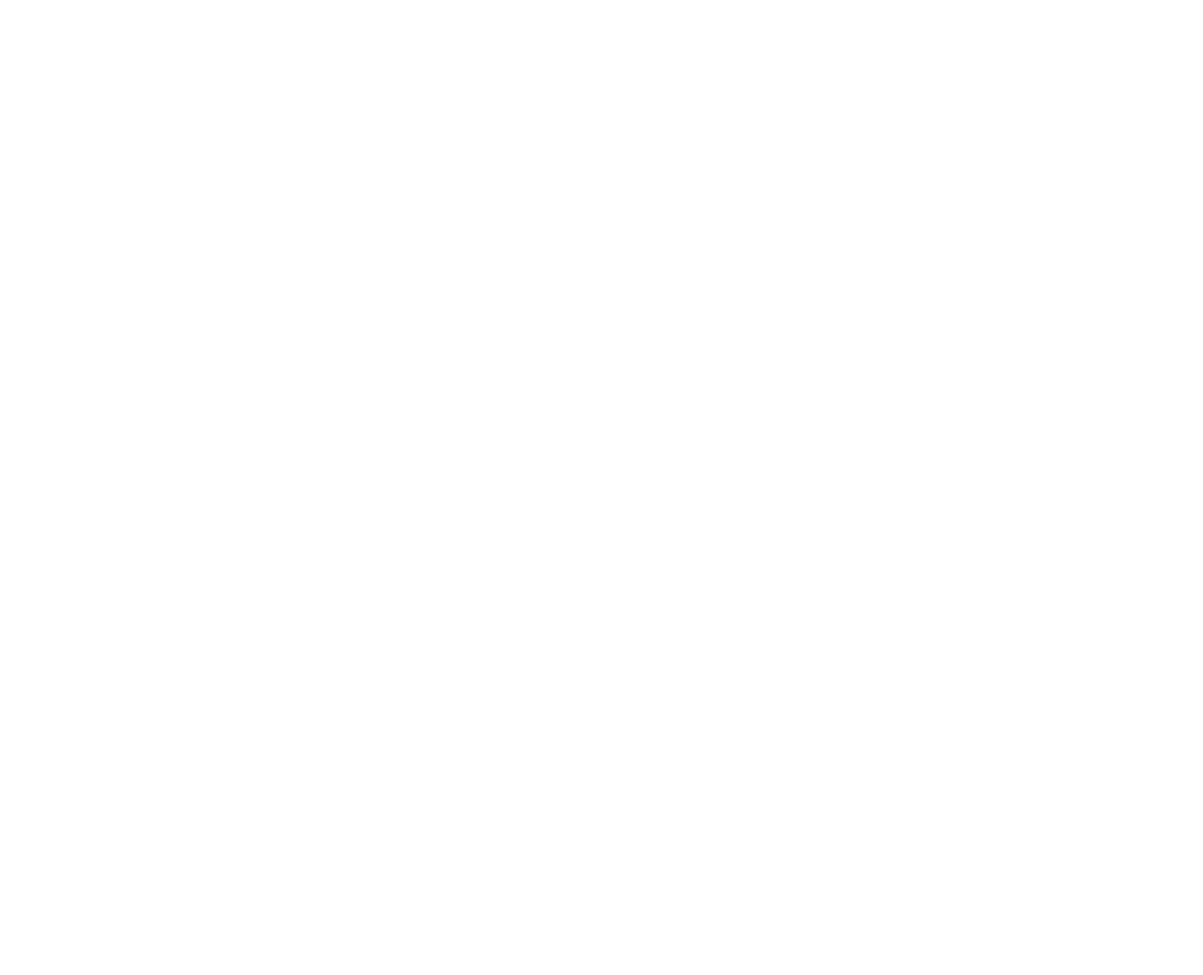
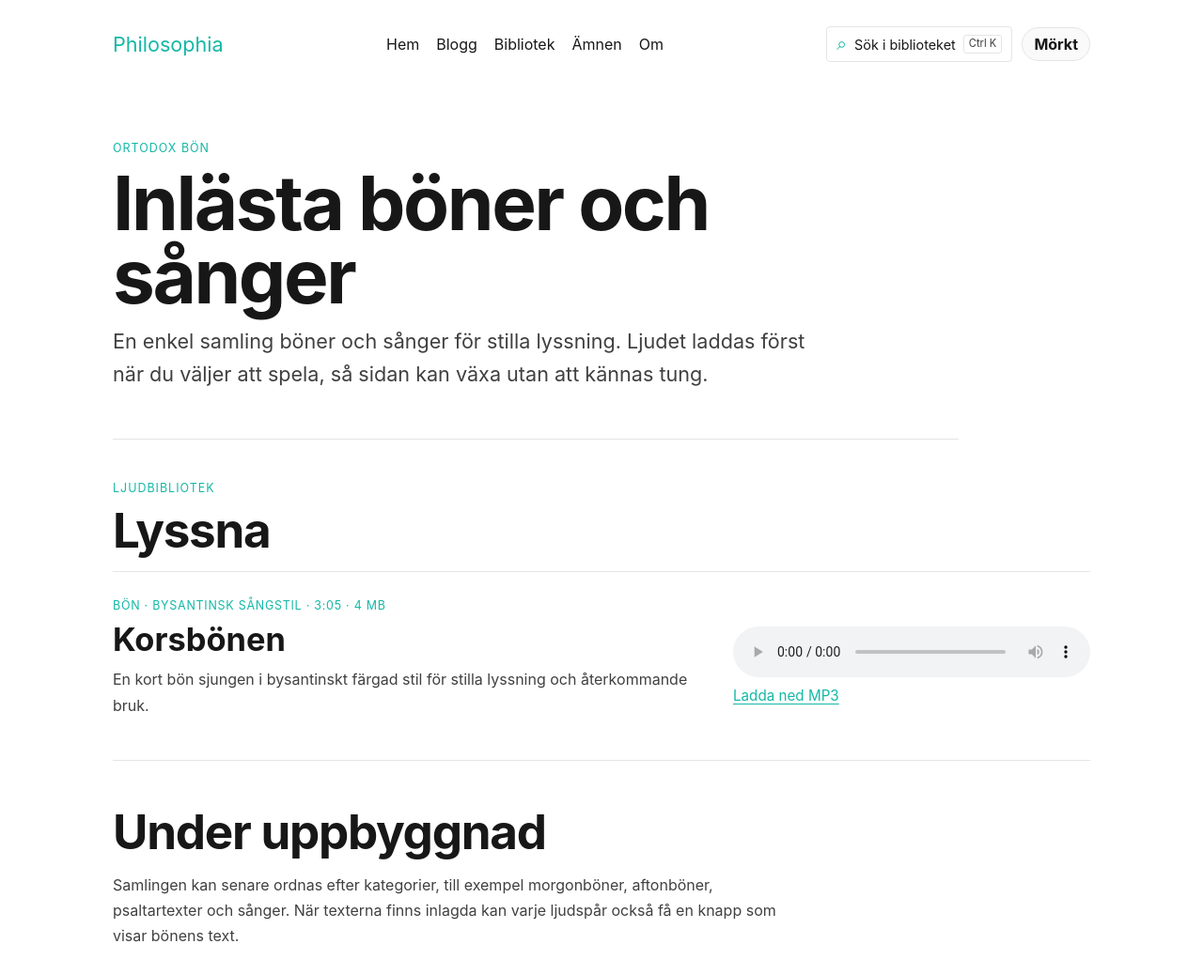
Before and after one commit to broklyn777/philosophia, an Astro site: page /boner in a window 1280 px wide. Before the commit this address had no page. Shown: the top 1038 px of the page at 94% size. Before the commit the page ends 800 px from the top, so only its background shows below. Built offline with nearby package versions, Linux system fonts and the light colour scheme; Astro itself is replaced by a stand-in of ours.

Commit message:
Add prayer audio library

```diff
--- a/src/content/blog/ortodoxa/ortodoxa-dagliga-boner.mdx
+++ b/src/content/blog/ortodoxa/ortodoxa-dagliga-boner.mdx
@@ -7,6 +7,8 @@
 type: "article"
 plain: true
 ---
+
+> Det finns också en samlad sida för inlästa böner och sånger: [Lyssna här](/boner/).
 
 ## Theotokos
 
--- a/src/content/projects/ortodoxa-dagliga-boner.mdx
+++ b/src/content/projects/ortodoxa-dagliga-boner.mdx
@@ -13,3 +13,5 @@
 Det fungerar som en praktisk bönesida snarare än en essäserie: en plats att återvända till, bygga ut och ordna med fler böner, kommentarer och källor över tid.
 
 [Öppna bönerna](/ortodoxa-dagliga-boner/).
+
+[Lyssna på inlästa böner och sånger](/boner/).
--- /dev/null
+++ b/src/pages/boner.astro
@@ -0,0 +1,164 @@
+---
+import BaseLayout from "../layouts/BaseLayout.astro";
+
+const prayers = [
+  {
+    title: "Korsbönen",
+    description:
+      "En kort bön sjungen i bysantinskt färgad stil för stilla lyssning och återkommande bruk.",
+    category: "Bön",
+    tradition: "Bysantinsk sångstil",
+    duration: "3:05",
+    fileSize: "4 MB",
+    src: "/audio/boner/korsbonen.mp3",
+  },
+];
+---
+
+<BaseLayout
+  title="Inlästa böner och sånger"
+  description="Inlästa böner och sånger för lyssning, stillhet och daglig bön."
+>
+  <main>
+    <header class="page-heading prayer-heading">
+      <p class="eyebrow">Ortodox bön</p>
+      <h1>Inlästa böner och sånger</h1>
+      <p class="lead">
+        En enkel samling böner och sånger för stilla lyssning. Ljudet laddas
+        först när du väljer att spela, så sidan kan växa utan att kännas tung.
+      </p>
+    </header>
+
+    <section class="prayer-library" aria-labelledby="boner">
+      <div class="section-heading">
+        <p class="eyebrow">Ljudbibliotek</p>
+        <h2 id="boner">Lyssna</h2>
+      </div>
+
+      <div class="prayer-list">
+        {
+          prayers.map((prayer) => (
+            <article class="prayer-item">
+              <div class="prayer-copy">
+                <p class="prayer-meta">
+                  {prayer.category} · {prayer.tradition} · {prayer.duration} · {prayer.fileSize}
+                </p>
+                <h3>{prayer.title}</h3>
+                <p>{prayer.description}</p>
+              </div>
+              <div class="prayer-player">
+                <audio controls preload="metadata" src={prayer.src}>
+                  Din webbläsare stöder inte ljudspelaren.
+                </audio>
+                <a href={prayer.src} download>Ladda ned MP3</a>
+              </div>
+            </article>
+          ))
+        }
+      </div>
+    </section>
+
+    <section class="guidance" aria-labelledby="praktiskt">
+      <h2 id="praktiskt">Under uppbyggnad</h2>
+      <p>
+        Samlingen kan senare ordnas efter kategorier, till exempel morgonböner,
+        aftonböner, psaltartexter och sånger. När texterna finns inlagda kan
+        varje ljudspår också få en knapp som visar bönens text.
+      </p>
+    </section>
+  </main>
+</BaseLayout>
+
+<script>
+  const audioPlayers = document.querySelectorAll<HTMLAudioElement>("audio");
+
+  audioPlayers.forEach((player) => {
+    player.addEventListener("play", () => {
+      audioPlayers.forEach((otherPlayer) => {
+        if (otherPlayer !== player) otherPlayer.pause();
+      });
+    });
+  });
+</script>
+
+<style>
+  .prayer-heading {
+    max-width: 900px;
+  }
+
+  .prayer-library {
+    padding: 44px 0 10px;
+  }
+
+  .section-heading h2,
+  .guidance h2 {
+    margin-bottom: 18px;
+    font-size: clamp(2rem, 4vw, 3.2rem);
+    line-height: 1;
+    letter-spacing: -0.025em;
+  }
+
+  .prayer-list {
+    border-top: 1px solid var(--line);
+  }
+
+  .prayer-item {
+    display: grid;
+    grid-template-columns: minmax(0, 1fr) minmax(280px, 380px);
+    gap: 28px;
+    align-items: center;
+    padding: 28px 0;
+    border-bottom: 1px solid var(--line);
+  }
+
+  .prayer-meta {
+    margin-bottom: 10px;
+    color: var(--accent);
+    font-size: 0.78rem;
+    letter-spacing: 0.06em;
+    text-transform: uppercase;
+  }
+
+  h3 {
+    margin-bottom: 10px;
+    font-size: clamp(1.5rem, 3vw, 2.15rem);
+    line-height: 1.12;
+  }
+
+  .prayer-copy p:last-child,
+  .guidance p {
+    max-width: 720px;
+    color: var(--muted);
+    line-height: 1.7;
+  }
+
+  .prayer-player {
+    display: grid;
+    gap: 10px;
+    justify-items: start;
+  }
+
+  audio {
+    width: 100%;
+    max-width: 380px;
+  }
+
+  .prayer-player a {
+    color: var(--accent);
+    font-size: 0.95rem;
+    text-decoration-thickness: 1px;
+    text-underline-offset: 3px;
+  }
+
+  .guidance {
+    max-width: 760px;
+    padding: 40px 0 8px;
+  }
+
+  @media (max-width: 760px) {
+    .prayer-item {
+      grid-template-columns: 1fr;
+      gap: 18px;
+    }
+  }
+</style>
--- a/src/pages/sitemap.xml.ts
+++ b/src/pages/sitemap.xml.ts
@@ -7,6 +7,7 @@
   "/projekt/",
   "/amnen/",
   "/sok/",
+  "/boner/",
   "/om/",
   "/om-manniskan/",
   "/fragor-som-vagrar-forsvinna/",
```
Also changed, not shown: 1 other file.
